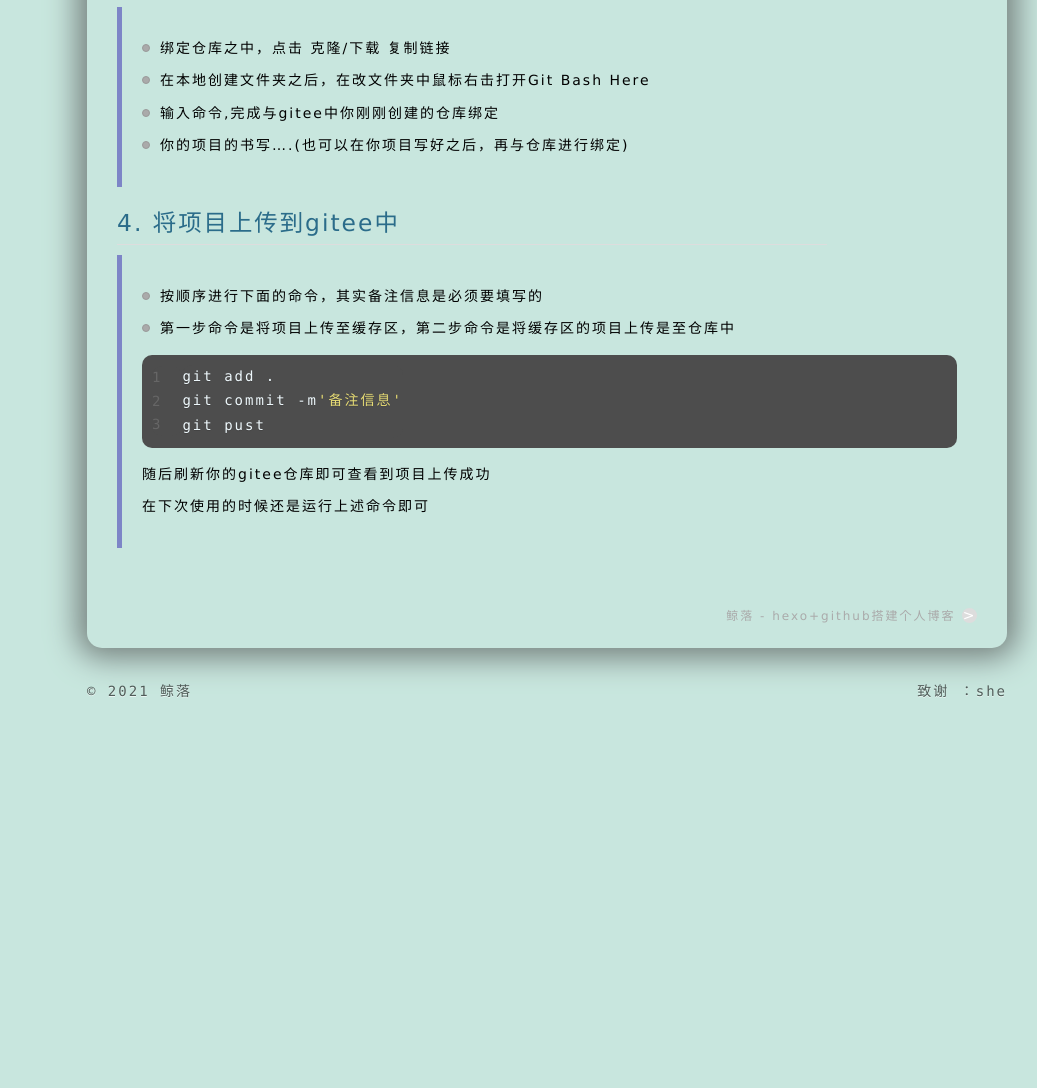
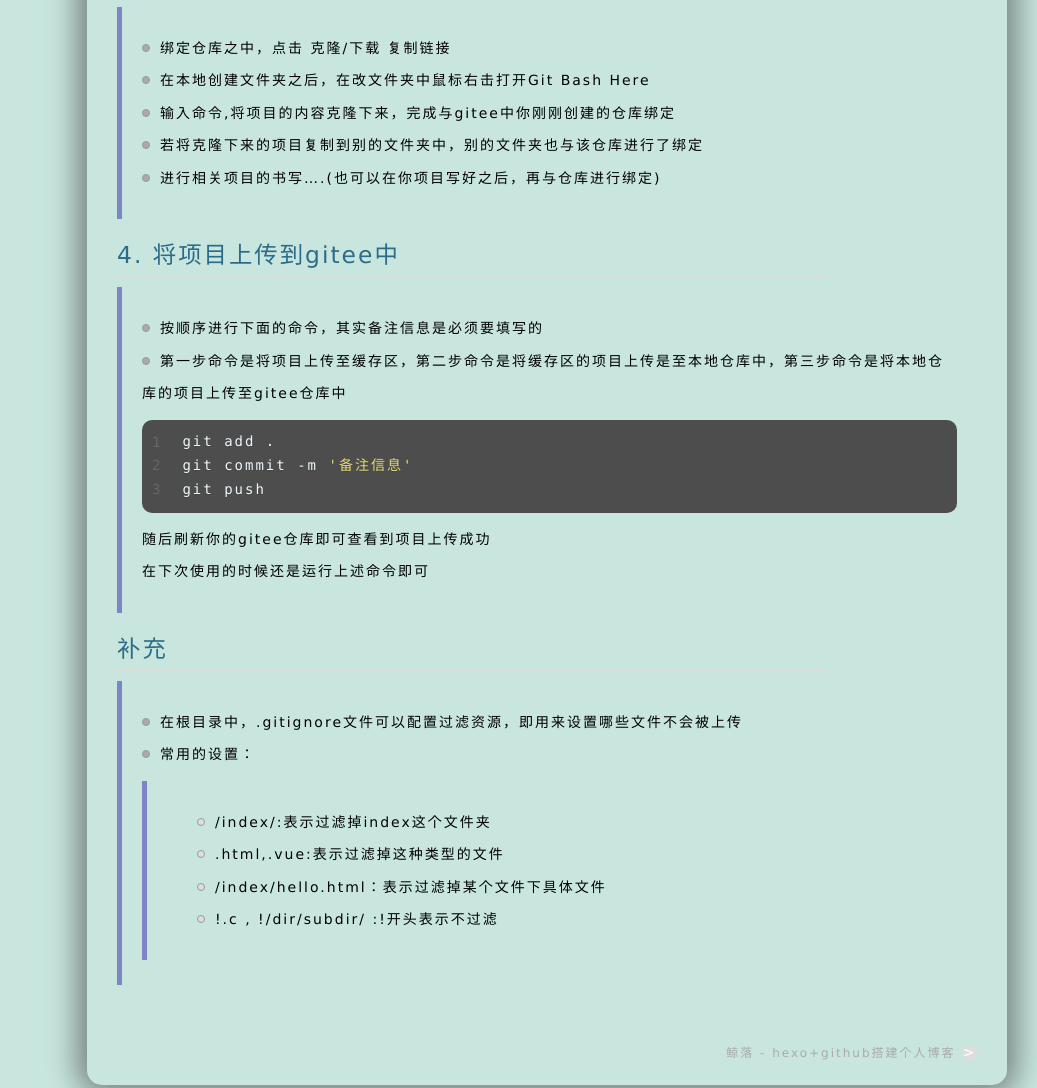
Before and after one commit to xiaojunnanya/xiaojunnanya.github.io, a plain HTML site: page 2021/08/16/gitee的使用/index.html in a window 1280 px wide. Shown: the part 903-1991 px from the top of the page, without its empty margins (243-1280 px from the left). Before the commit the page ends 1631 px from the top, so only its background shows below. Drawn offline with nearby package versions, Linux system fonts and the light colour scheme; a script that the page names is missing; a web font is replaced by a local one.

Commit message:
Site updated: 2021-08-16 18:22:27

```diff
--- a/2021/08/16/gitee的使用/index.html
+++ b/2021/08/16/gitee的使用/index.html
@@ -17,7 +17,7 @@
 <meta property="og:description" content="欢迎来到我的博客。在工作中，对于远程仓库的使用是特别重要的，国外的github在访问的时候速度是比较慢的，接下来我为大家带来国内的gitee的使用的保姆式教程 1. 准备工作  在电脑上安装 git 与 node 准备gitee账号,并在设置中填写相关的账号信息   2. 绑定SSH公钥  在安装完git之后，在桌面鼠标右击打开Git Bash Here 输入命令,完成与github的信息绑定(输">
 <meta property="og:locale" content="zh_CN">
 <meta property="article:published_time" content="2021-08-16T08:44:57.269Z">
-<meta property="article:modified_time" content="2021-08-16T09:45:47.553Z">
+<meta property="article:modified_time" content="2021-08-16T10:22:02.368Z">
 <meta property="article:author" content="鲸落">
 <meta name="twitter:card" content="summary">
 
@@ -247,15 +247,30 @@
 <ul>
 <li>绑定仓库之中，点击 克隆/下载 复制链接</li>
 <li>在本地创建文件夹之后，在改文件夹中鼠标右击打开Git Bash Here</li>
-<li>输入命令,完成与gitee中你刚刚创建的仓库绑定</li>
-<li>你的项目的书写….(也可以在你项目写好之后，再与仓库进行绑定)</li>
+<li>输入命令,将项目的内容克隆下来，完成与gitee中你刚刚创建的仓库绑定</li>
+<li>若将克隆下来的项目复制到别的文件夹中，别的文件夹也与该仓库进行了绑定</li>
+<li>进行相关项目的书写….(也可以在你项目写好之后，再与仓库进行绑定)</li>
 </ul>
 </blockquote>
 <h2 id="4-将项目上传到gitee中"><a href="#4-将项目上传到gitee中" class="headerlink" title="4. 将项目上传到gitee中"></a>4. 将项目上传到gitee中</h2><blockquote>
 <ul>
 <li>按顺序进行下面的命令，其实备注信息是必须要填写的</li>
-<li>第一步命令是将项目上传至缓存区，第二步命令是将缓存区的项目上传是至仓库中<figure class="highlight bash"><table><tr><td class="gutter"><pre><span class="line">1</span><br><span class="line">2</span><br><span class="line">3</span><br></pre></td><td class="code"><pre><span class="line">git add .</span><br><span class="line">git commit -m<span class="string">&#x27;备注信息&#x27;</span></span><br><span class="line">git pust</span><br></pre></td></tr></table></figure>
+<li>第一步命令是将项目上传至缓存区，第二步命令是将缓存区的项目上传是至本地仓库中，第三步命令是将本地仓库的项目上传至gitee仓库中<figure class="highlight bash"><table><tr><td class="gutter"><pre><span class="line">1</span><br><span class="line">2</span><br><span class="line">3</span><br></pre></td><td class="code"><pre><span class="line">git add .</span><br><span class="line">git commit -m <span class="string">&#x27;备注信息&#x27;</span></span><br><span class="line">git push</span><br></pre></td></tr></table></figure>
 随后刷新你的gitee仓库即可查看到项目上传成功<br>在下次使用的时候还是运行上述命令即可</li>
+</ul>
+</blockquote>
+<h2 id="补充"><a href="#补充" class="headerlink" title="补充"></a>补充</h2><blockquote>
+<ul>
+<li>在根目录中，.gitignore文件可以配置过滤资源，即用来设置哪些文件不会被上传</li>
+<li>常用的设置：<blockquote>
+<ul>
+<li>/index/:表示过滤掉index这个文件夹</li>
+<li>.html,.vue:表示过滤掉这种类型的文件</li>
+<li>/index/hello.html：表示过滤掉某个文件下具体文件</li>
+<li>!.c , !/dir/subdir/  :!开头表示不过滤</li>
+</ul>
+</blockquote>
+</li>
 </ul>
 </blockquote>
 
```
